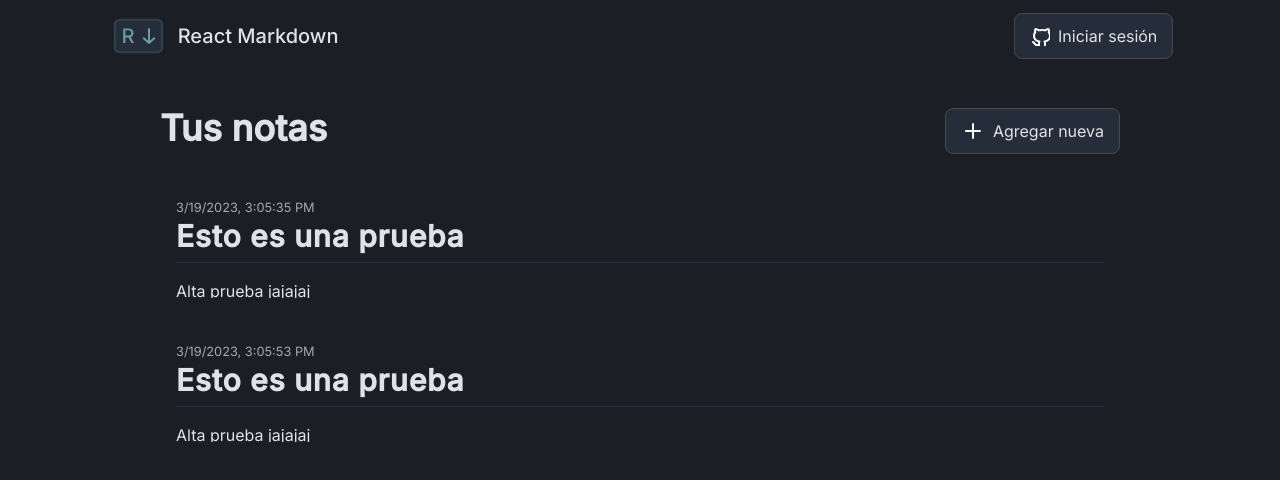
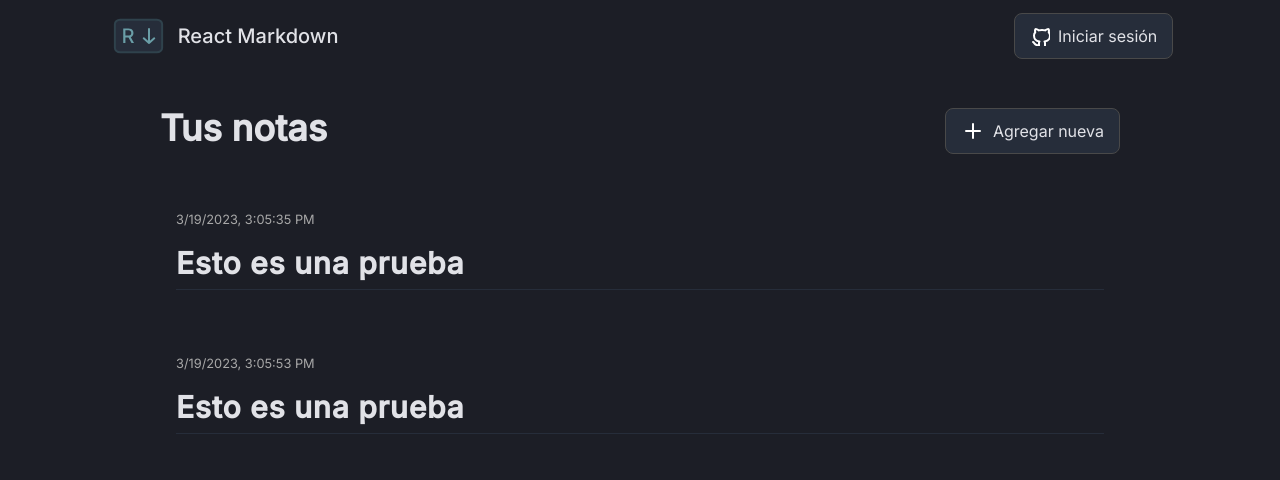
Before and after one commit to LautaAndreani/react-markdown-ts, a React (Vite) app: page /list/1 in a window 1280 px wide. Shown: the top 480 px of the page. Built offline with nearby package versions, Linux system fonts and the light colour scheme; no server answers.

Commit message:
fix: note card

```diff
--- a/src/pages/ListNotes.tsx
+++ b/src/pages/ListNotes.tsx
@@ -57,10 +57,12 @@ function ListNotes (): JSX.Element {
                 </Button>
             </section>
             {listNotes?.map((note) => (<ul key={note.id} className="w-3/4 mx-auto flex flex-col gap-4">
-                <span className='max-h-[120px] overflow-auto p-4 hover:bg-text_area transition rounded-md mt-6'>
-                    <small className='my-4 text-[#a8a8a8]'>{parseDate(note.created_at)}</small>
-                    <Link to={`/notes/${note.task}`} dangerouslySetInnerHTML={{ __html: parseRAWInput(note.content) }}></Link>
+              <Link to={`/notes/${note.task}`} className="max-h-[120px] overflow-auto p-4 hover:bg-text_area transition rounded-md mt-6">
+                <span>
+                    <small className='my-4 text-[#a8a8a8] block'>{parseDate(note.created_at)}</small>
+                    <span dangerouslySetInnerHTML={{ __html: parseRAWInput(note.content) }}></span>
                 </span>
+              </Link>
             </ul>))}
         </>
   )
```
